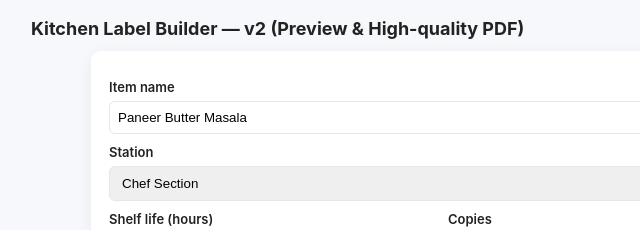
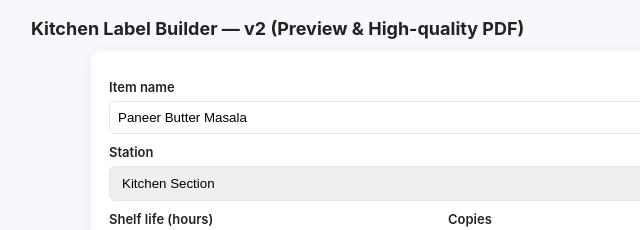
Before and after one commit to rahulbhageria16-gif/kitchen-label-app, a plain HTML site: page index.html in a window 1280 px wide. Shown: the top 230 px of the page, 59-699 px from the left. Drawn offline with nearby package versions, Linux system fonts and the light colour scheme.

Commit message:
Update index.html

```diff
--- a/index.html
+++ b/index.html
@@ -49,10 +49,8 @@
           <input id="item" placeholder="Paneer Butter Masala" value="Paneer Butter Masala"/>
           <label>Station</label>
           <select id="station">
-            <option>Chef Section</option>
-            <option>Burger Section</option>
-            <option>Barista</option>
-            <option>Pizza Section</option>
+            <option>Kitchen Section</option>
+            <option>Barista Section </option>
           </select>
           <div class="row">
             <div class="col">
```
